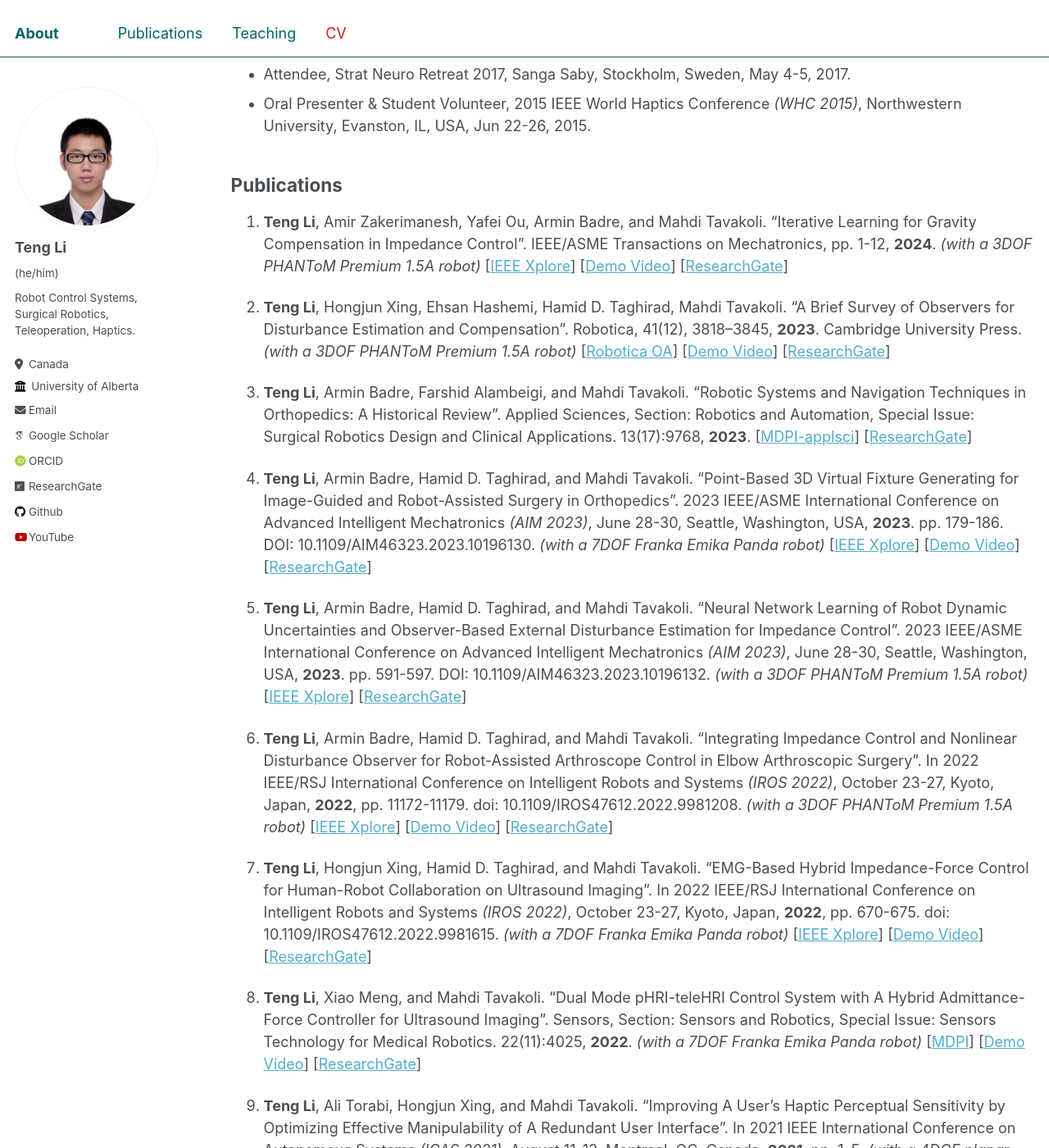
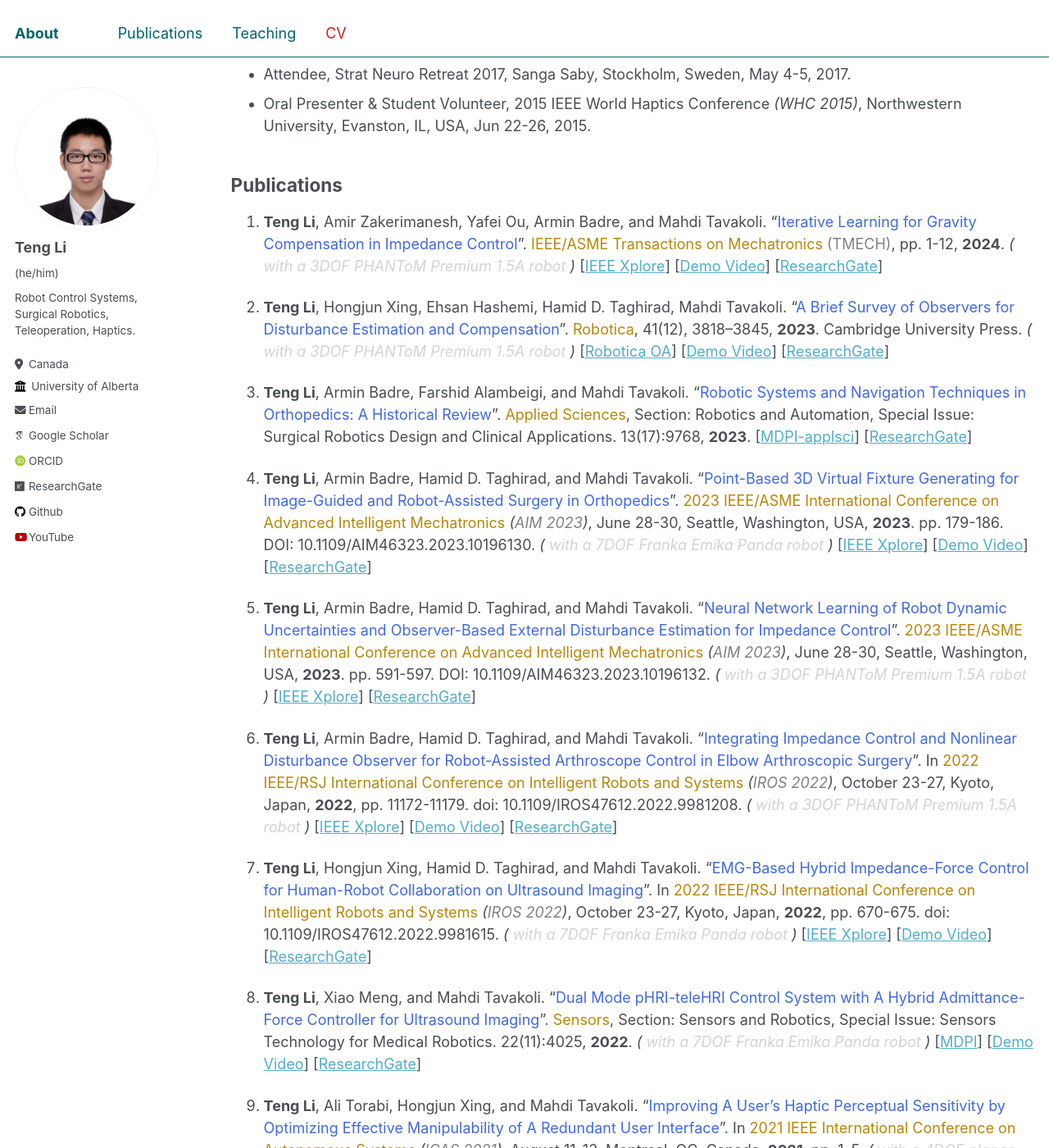
Before and after one commit to teng4/teng4.github.io, a Jekyll site: the page built from _pages/cv.md, in a window 1280 px wide and 1400 px high, scrolled down 2004 px. Shown: the whole window at 82% size. Built offline with Jekyll 4.4.1, drawn with Linux system fonts in a browser that asks for light colours; some web fonts are replaced; some of the changed text lies outside the part shown.

Commit message:
Update cv.md

```diff
--- a/_pages/cv.md
+++ b/_pages/cv.md
@@ -114,23 +114,23 @@ Academic Activities
 
 Publications
 ------
-1. **Teng Li**, Amir Zakerimanesh, Yafei Ou, Armin Badre, and Mahdi Tavakoli. "Iterative Learning for Gravity Compensation in Impedance Control". IEEE/ASME Transactions on Mechatronics, pp. 1-12, **2024**. _(with a 3DOF PHANToM Premium 1.5A robot)_ [[IEEE Xplore](https://ieeexplore.ieee.org/document/10507161)] [[Demo Video](https://youtu.be/2BzboHYSa68)] [[ResearchGate](https://www.researchgate.net/publication/380049055_Iterative_Learning_for_Gravity_Compensation_in_Impedance_Control)]
+1. **Teng Li**, Amir Zakerimanesh, Yafei Ou, Armin Badre, and Mahdi Tavakoli. "<font color="RoyalBlue">Iterative Learning for Gravity Compensation in Impedance Control</font>". <font color="DarkGoldenRod"> IEEE/ASME Transactions on Mechatronics</font> <font color="Gray">(TMECH)</font>, pp. 1-12, **2024**. _(<font color="LightGray"> with a 3DOF PHANToM Premium 1.5A robot </font>)_ [[IEEE Xplore](https://ieeexplore.ieee.org/document/10507161)] [[Demo Video](https://youtu.be/2BzboHYSa68)] [[ResearchGate](https://www.researchgate.net/publication/380049055_Iterative_Learning_for_Gravity_Compensation_in_Impedance_Control)]
 
-2. **Teng Li**, Hongjun Xing, Ehsan Hashemi, Hamid D. Taghirad, Mahdi Tavakoli. "A Brief Survey of Observers for Disturbance Estimation and Compensation". Robotica, 41(12), 3818–3845, **2023**. Cambridge University Press. _(with a 3DOF PHANToM Premium 1.5A robot)_ [[Robotica OA](https://doi.org/10.1017/S0263574723001091)] [[Demo Video](https://www.youtube.com/watch?v=6ePnym57jPU)] [[ResearchGate](https://www.researchgate.net/publication/374229090_A_Brief_Survey_of_Observers_for_Disturbance_Estimation_and_Compensation)]
+2. **Teng Li**, Hongjun Xing, Ehsan Hashemi, Hamid D. Taghirad, Mahdi Tavakoli. "<font color="RoyalBlue">A Brief Survey of Observers for Disturbance Estimation and Compensation</font>". <font color="DarkGoldenRod"> Robotica</font>, 41(12), 3818–3845, **2023**. Cambridge University Press. _(<font color="LightGray"> with a 3DOF PHANToM Premium 1.5A robot </font>)_ [[Robotica OA](https://doi.org/10.1017/S0263574723001091)] [[Demo Video](https://youtu.be/6ePnym57jPU)] [[ResearchGate](https://www.researchgate.net/publication/374229090_A_Brief_Survey_of_Observers_for_Disturbance_Estimation_and_Compensation)]
 
-3. **Teng Li**, Armin Badre, Farshid Alambeigi, and Mahdi Tavakoli. "Robotic Systems and Navigation Techniques in Orthopedics: A Historical Review". Applied Sciences, Section: Robotics and Automation, Special Issue: Surgical Robotics Design and Clinical Applications. 13(17):9768, **2023**. [[MDPI-applsci](https://www.mdpi.com/2076-3417/13/17/9768)] [[ResearchGate](https://www.researchgate.net/publication/373484618_Robotic_Systems_and_Navigation_Techniques_in_Orthopedics_A_Historical_Review)]
+3. **Teng Li**, Armin Badre, Farshid Alambeigi, and Mahdi Tavakoli. "<font color="RoyalBlue">Robotic Systems and Navigation Techniques in Orthopedics: A Historical Review</font>". <font color="DarkGoldenRod"> Applied Sciences</font>, Section: Robotics and Automation, Special Issue: Surgical Robotics Design and Clinical Applications. 13(17):9768, **2023**. [[MDPI-applsci](https://www.mdpi.com/2076-3417/13/17/9768)] [[ResearchGate](https://www.researchgate.net/publication/373484618_Robotic_Systems_and_Navigation_Techniques_in_Orthopedics_A_Historical_Review)]
 
-4. **Teng Li**, Armin Badre, Hamid D. Taghirad, and Mahdi Tavakoli. "Point-Based 3D Virtual Fixture Generating for Image-Guided and Robot-Assisted Surgery in Orthopedics". 2023 IEEE/ASME International Conference on Advanced Intelligent Mechatronics _(AIM 2023)_, June 28-30, Seattle, Washington, USA, **2023**. pp. 179-186. DOI: 10.1109/AIM46323.2023.10196130. _(with a 7DOF Franka Emika Panda robot)_ [[IEEE Xplore](https://ieeexplore.ieee.org/document/10196130)] [[Demo Video](https://youtu.be/ROSREHC9zU0)]  [[ResearchGate](https://www.researchgate.net/publication/371782677_Point-Based_3D_Virtual_Fixture_Generating_for_Image-Guided_and_Robot-Assisted_Surgery_in_Orthopedics)]
+4. **Teng Li**, Armin Badre, Hamid D. Taghirad, and Mahdi Tavakoli. "<font color="RoyalBlue">Point-Based 3D Virtual Fixture Generating for Image-Guided and Robot-Assisted Surgery in Orthopedics</font>". <font color="DarkGoldenRod"> 2023 IEEE/ASME International Conference on Advanced Intelligent Mechatronics</font> _(<font color="Gray">AIM 2023</font>)_, June 28-30, Seattle, Washington, USA, **2023**. pp. 179-186. DOI: 10.1109/AIM46323.2023.10196130. _(<font color="LightGray"> with a 7DOF Franka Emika Panda robot </font>)_ [[IEEE Xplore](https://ieeexplore.ieee.org/document/10196130)] [[Demo Video](https://youtu.be/ROSREHC9zU0)]  [[ResearchGate](https://www.researchgate.net/publication/371782677_Point-Based_3D_Virtual_Fixture_Generating_for_Image-Guided_and_Robot-Assisted_Surgery_in_Orthopedics)]
 
-5. **Teng Li**, Armin Badre, Hamid D. Taghirad, and Mahdi Tavakoli. "Neural Network Learning of Robot Dynamic Uncertainties and Observer-Based External Disturbance Estimation for Impedance Control". 2023 IEEE/ASME International Conference on Advanced Intelligent Mechatronics _(AIM 2023)_, June 28-30, Seattle, Washington, USA, **2023**. pp. 591-597. DOI: 10.1109/AIM46323.2023.10196132. _(with a 3DOF PHANToM Premium 1.5A robot)_ [[IEEE Xplore](https://ieeexplore.ieee.org/document/10196132)]  [[ResearchGate](https://www.researchgate.net/publication/371782730_Neural_Network_Learning_of_Robot_Dynamic_Uncertainties_and_Observer-Based_External_Disturbance_Estimation_for_Impedance_Control)]
+5. **Teng Li**, Armin Badre, Hamid D. Taghirad, and Mahdi Tavakoli. "<font color="RoyalBlue">Neural Network Learning of Robot Dynamic Uncertainties and Observer-Based External Disturbance Estimation for Impedance Control</font>". <font color="DarkGoldenRod"> 2023 IEEE/ASME International Conference on Advanced Intelligent Mechatronics</font> _(<font color="Gray">AIM 2023</font>)_, June 28-30, Seattle, Washington, USA, **2023**. pp. 591-597. DOI: 10.1109/AIM46323.2023.10196132. _(<font color="LightGray"> with a 3DOF PHANToM Premium 1.5A robot </font>)_ [[IEEE Xplore](https://ieeexplore.ieee.org/document/10196132)]  [[ResearchGate](https://www.researchgate.net/publication/371782730_Neural_Network_Learning_of_Robot_Dynamic_Uncertainties_and_Observer-Based_External_Disturbance_Estimation_for_Impedance_Control)]
 
-6. **Teng Li**, Armin Badre, Hamid D. Taghirad, and Mahdi Tavakoli. "Integrating Impedance Control and Nonlinear Disturbance Observer for Robot-Assisted Arthroscope Control in Elbow Arthroscopic Surgery". In 2022 IEEE/RSJ International Conference on Intelligent Robots and Systems _(IROS 2022)_, October 23-27, Kyoto, Japan, **2022**, pp. 11172-11179. doi: 10.1109/IROS47612.2022.9981208. _(with a 3DOF PHANToM Premium 1.5A robot)_ [[IEEE Xplore](https://ieeexplore.ieee.org/document/9981208)] [[Demo Video](https://youtu.be/f54Iah0yuWk)]  [[ResearchGate](https://www.researchgate.net/publication/364676968_Integrating_Impedance_Control_and_Nonlinear_Disturbance_Observer_for_Robot-Assisted_Arthroscope_Control_in_Elbow_Arthroscopic_Surgery)]
+6. **Teng Li**, Armin Badre, Hamid D. Taghirad, and Mahdi Tavakoli. "<font color="RoyalBlue">Integrating Impedance Control and Nonlinear Disturbance Observer for Robot-Assisted Arthroscope Control in Elbow Arthroscopic Surgery</font>". In <font color="DarkGoldenRod"> 2022 IEEE/RSJ International Conference on Intelligent Robots and Systems</font> _(<font color="Gray">IROS 2022</font>)_, October 23-27, Kyoto, Japan, **2022**, pp. 11172-11179. doi: 10.1109/IROS47612.2022.9981208. _(<font color="LightGray"> with a 3DOF PHANToM Premium 1.5A robot </font>)_ [[IEEE Xplore](https://ieeexplore.ieee.org/document/9981208)] [[Demo Video](https://youtu.be/f54Iah0yuWk)]  [[ResearchGate](https://www.researchgate.net/publication/364676968_Integrating_Impedance_Control_and_Nonlinear_Disturbance_Observer_for_Robot-Assisted_Arthroscope_Control_in_Elbow_Arthroscopic_Surgery)]
 
-7. **Teng Li**, Hongjun Xing, Hamid D. Taghirad, and Mahdi Tavakoli. "EMG-Based Hybrid Impedance-Force Control for Human-Robot Collaboration on Ultrasound Imaging". In 2022 IEEE/RSJ International Conference on Intelligent Robots and Systems _(IROS 2022)_, October 23-27, Kyoto, Japan, **2022**, pp. 670-675. doi: 10.1109/IROS47612.2022.9981615. _(with a 7DOF Franka Emika Panda robot)_ [[IEEE Xplore](https://ieeexplore.ieee.org/document/9981615)] [[Demo Video](https://youtu.be/kgMYiFkA3qk)]  [[ResearchGate](https://www.researchgate.net/publication/364676896_EMG-based_Hybrid_Impedance-Force_Control_for_Human-Robot_Collaboration_on_Ultrasound_Imaging)]
+7. **Teng Li**, Hongjun Xing, Hamid D. Taghirad, and Mahdi Tavakoli. "<font color="RoyalBlue">EMG-Based Hybrid Impedance-Force Control for Human-Robot Collaboration on Ultrasound Imaging</font>". In <font color="DarkGoldenRod"> 2022 IEEE/RSJ International Conference on Intelligent Robots and Systems</font> _(<font color="Gray">IROS 2022</font>)_, October 23-27, Kyoto, Japan, **2022**, pp. 670-675. doi: 10.1109/IROS47612.2022.9981615. _(<font color="LightGray"> with a 7DOF Franka Emika Panda robot </font>)_ [[IEEE Xplore](https://ieeexplore.ieee.org/document/9981615)] [[Demo Video](https://youtu.be/kgMYiFkA3qk)]  [[ResearchGate](https://www.researchgate.net/publication/364676896_EMG-based_Hybrid_Impedance-Force_Control_for_Human-Robot_Collaboration_on_Ultrasound_Imaging)]
 
-8. **Teng Li**, Xiao Meng, and Mahdi Tavakoli. "Dual Mode pHRI-teleHRI Control System with A Hybrid Admittance-Force Controller for Ultrasound Imaging". Sensors, Section: Sensors and Robotics, Special Issue: Sensors Technology for Medical Robotics. 22(11):4025, **2022**.   _(with a 7DOF Franka Emika Panda robot)_ [[MDPI](https://www.mdpi.com/1424-8220/22/11/4025/htm)] [[Demo Video](https://youtu.be/NkqlawDmJrM)]  [[ResearchGate](https://www.researchgate.net/publication/360969094_Dual_Mode_pHRI-teleHRI_Control_System_with_a_Hybrid_Admittance-Force_Controller_for_Ultrasound_Imaging)]
+8. **Teng Li**, Xiao Meng, and Mahdi Tavakoli. "<font color="RoyalBlue">Dual Mode pHRI-teleHRI Control System with A Hybrid Admittance-Force Controller for Ultrasound Imaging</font>". <font color="DarkGoldenRod"> Sensors</font>, Section: Sensors and Robotics, Special Issue: Sensors Technology for Medical Robotics. 22(11):4025, **2022**.   _(<font color="LightGray"> with a 7DOF Franka Emika Panda robot </font>)_ [[MDPI](https://www.mdpi.com/1424-8220/22/11/4025/htm)] [[Demo Video](https://youtu.be/NkqlawDmJrM)]  [[ResearchGate](https://www.researchgate.net/publication/360969094_Dual_Mode_pHRI-teleHRI_Control_System_with_a_Hybrid_Admittance-Force_Controller_for_Ultrasound_Imaging)]
 
-9. **Teng Li**, Ali Torabi, Hongjun Xing, and Mahdi Tavakoli. "Improving A User’s Haptic Perceptual Sensitivity by Optimizing Effective Manipulability of A Redundant User Interface". In 2021 IEEE International Conference on Autonomous Systems _(ICAS 2021)_, August 11-13, Montreal, QC, Canada, **2021**, pp. 1–5. _(with a 4DOF planar robot)_ [[IEEE Xplore](https://ieeexplore.ieee.org/abstract/document/9551140)]  [[ResearchGate](https://www.researchgate.net/publication/353957917_IMPROVING_A_USER'S_HAPTIC_PERCEPTUAL_SENSITIVITY_BY_OPTIMIZING_EFFECTIVE_MANIPULABILITY_OF_A_REDUNDANT_USER_INTERFACE)]
+9. **Teng Li**, Ali Torabi, Hongjun Xing, and Mahdi Tavakoli. "<font color="RoyalBlue">Improving A User’s Haptic Perceptual Sensitivity by Optimizing Effective Manipulability of A Redundant User Interface</font>". In <font color="DarkGoldenRod"> 2021 IEEE International Conference on Autonomous Systems</font> _(<font color="Gray">ICAS 2021</font>)_, August 11-13, Montreal, QC, Canada, **2021**, pp. 1–5. _(<font color="LightGray"> with a 4DOF planar robot </font>)_ [[IEEE Xplore](https://ieeexplore.ieee.org/abstract/document/9551140)]  [[ResearchGate](https://www.researchgate.net/publication/353957917_IMPROVING_A_USER'S_HAPTIC_PERCEPTUAL_SENSITIVITY_BY_OPTIMIZING_EFFECTIVE_MANIPULABILITY_OF_A_REDUNDANT_USER_INTERFACE)]
 
 10. Dangxiao Wang, **Teng Li**, Naqash Afzal, Jicong Zhang, and Yuru Zhang. "Haptics-Mediated Approaches for Enhancing Sustained Attention: Framework and Challenges". SCIENCE CHINA Information Sciences, 62(11): 211101.1-21101.26, **2019**. [[Springer Link](https://doi.org/10.1007/s11432-018-9931-1)]
 
```
